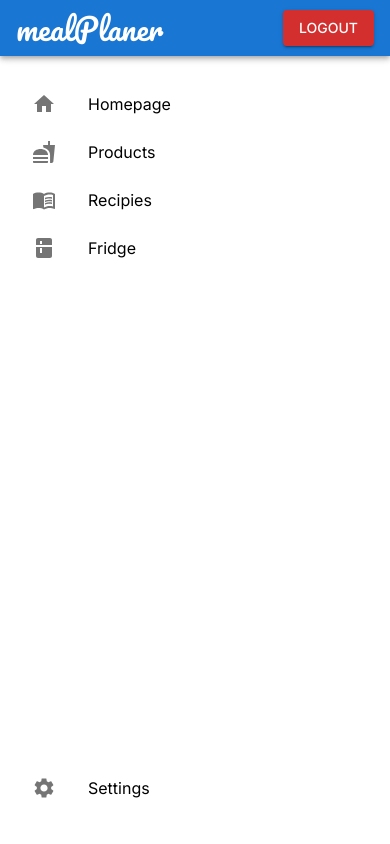
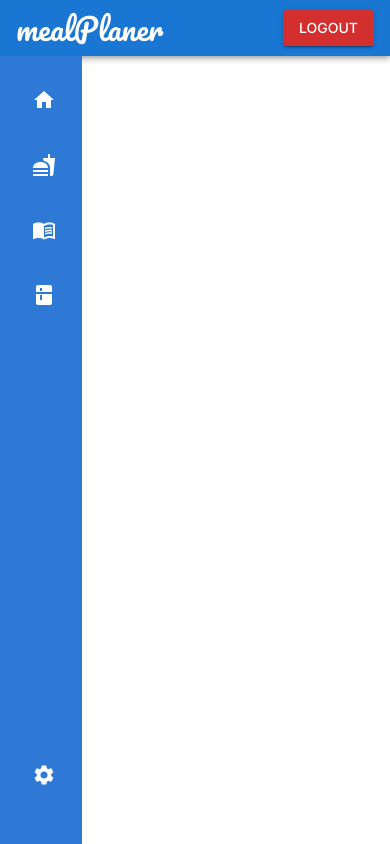
Before and after one commit to DanielBackEnd/mp-meal-planner, a React (Create React App) app in the folder frontend/: page /home in a window 390 px wide. Built offline with nearby package versions, Linux system fonts and the light colour scheme; sample sign-in values are in the browser's storage.

Commit message:
made Sidebar responsive

```diff
--- a/frontend/package.json
+++ b/frontend/package.json
@@ -7,6 +7,7 @@
     "@emotion/styled": "^11.13.0",
     "@mui/icons-material": "^6.1.5",
     "@mui/material": "^6.1.5",
+    "@mui/styles": "^6.1.5",
     "@reduxjs/toolkit": "^2.3.0",
     "@testing-library/jest-dom": "^5.17.0",
     "@testing-library/react": "^13.4.0",
--- a/frontend/src/components/SideBar.jsx
+++ b/frontend/src/components/SideBar.jsx
@@ -6,6 +6,7 @@ import {
   ListItemText,
   Box,
 } from '@mui/material';
+import { makeStyles } from '@mui/styles';
 import {
   Settings,
   Home,
@@ -15,58 +16,84 @@ import {
 } from '@mui/icons-material';
 import { Link } from 'react-router-dom';
 
+const useStyles = makeStyles(theme => ({
+  box: {
+    [theme.breakpoints.down('sm')]: {
+      backgroundColor: '#2E79D5',
+      maxWidth: '50px',
+    },
+  },
+  item: {
+    [theme.breakpoints.down('sm')]: {
+      marginBottom: '25px',
+    },
+  },
+  text: {
+    [theme.breakpoints.down('sm')]: {
+      display: 'none',
+    },
+  },
+  icon: {
+    [theme.breakpoints.down('sm')]: {
+      color: '#fff',
+    },
+  },
+}));
+
 const SideBar = () => {
+  const classes = useStyles();
   return (
     <>
       <Box
-        height='calc(100vh - 96px)'
+        height='calc(100vh - 88px)'
         flex={1}
         p={2}
         display='flex'
         flexDirection='column'
         justifyContent='space-between'
+        className={classes.box}
       >
         <List>
-          <ListItem disablePadding>
+          <ListItem disablePadding className={classes.item}>
             <ListItemButton component={Link} to='/home'>
               <ListItemIcon>
-                <Home />
+                <Home className={classes.icon} />
               </ListItemIcon>
-              <ListItemText primary='Homepage' />
+              <ListItemText primary='Homepage' className={classes.text} />
             </ListItemButton>
           </ListItem>
-          <ListItem disablePadding>
+          <ListItem disablePadding className={classes.item}>
             <ListItemButton component={Link} to='/products'>
               <ListItemIcon>
-                <Fastfood />
+                <Fastfood className={classes.icon} />
               </ListItemIcon>
-              <ListItemText primary='Products' />
+              <ListItemText primary='Products' className={classes.text} />
             </ListItemButton>
           </ListItem>
-          <ListItem disablePadding>
+          <ListItem disablePadding className={classes.item}>
             <ListItemButton component={Link} to='/recipies'>
               <ListItemIcon>
-                <MenuBook />
+                <MenuBook className={classes.icon} />
               </ListItemIcon>
-              <ListItemText primary='Recipies' />
+              <ListItemText primary='Recipies' className={classes.text} />
             </ListItemButton>
           </ListItem>
-          <ListItem disablePadding>
+          <ListItem disablePadding className={classes.item}>
             <ListItemButton component={Link} to='/fridge'>
               <ListItemIcon>
-                <Kitchen />
+                <Kitchen className={classes.icon} />
               </ListItemIcon>
-              <ListItemText primary='Fridge' />
+              <ListItemText primary='Fridge' className={classes.text} />
             </ListItemButton>
           </ListItem>
         </List>
         <List>
-          <ListItem disablePadding>
+          <ListItem disablePadding className={classes.item}>
             <ListItemButton component={Link} to='/settings'>
               <ListItemIcon>
-                <Settings />
+                <Settings className={classes.icon} />
               </ListItemIcon>
-              <ListItemText primary='Settings' />
+              <ListItemText primary='Settings' className={classes.text} />
             </ListItemButton>
           </ListItem>
         </List>
```
Also changed, not shown: 1 other file (tests, documents, lock files or other folders).
